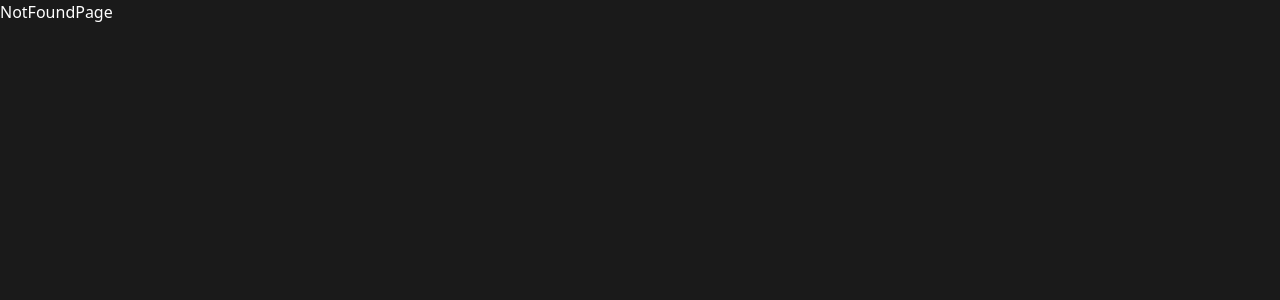
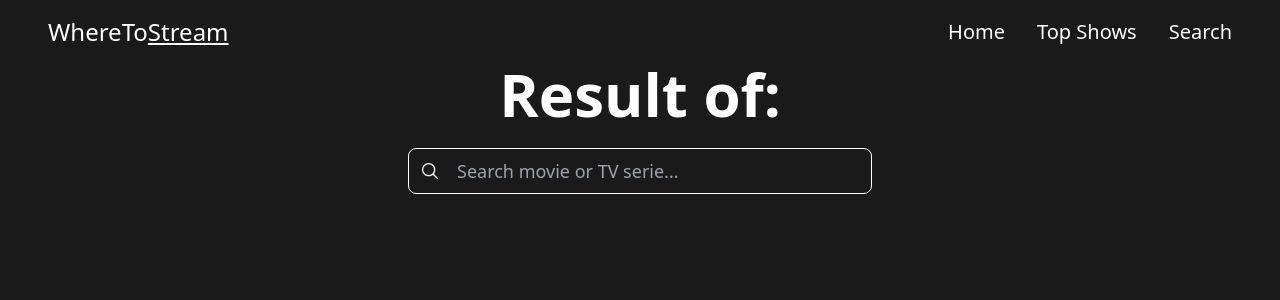
Before and after one commit to ssamusr/where_to_stream, a React (Vite) app: page /search in a window 1280 px wide. Before the commit this address had no page. Shown: the top 300 px of the page. Built offline with nearby package versions, Linux system fonts and the light colour scheme.

Commit message:
Added route search without query

```diff
--- a/src/constants/siteContent.ts
+++ b/src/constants/siteContent.ts
@@ -39,7 +39,7 @@
   navbarLinks: [
     { id: 1, text: 'Home', url: '/' },
     { id: 2, text: 'Top Shows', url: '/top' },
-    { id: 3, text: 'About', url: '/about' },
+    { id: 3, text: 'Search', url: '/search' },
   ],
   backgroundImages: [
     {
--- a/src/pages/AboutPage.tsx
+++ /dev/null
@@ -1,3 +0,0 @@
-export const AboutPage = () => {
-  return <div>AboutPage</div>
-}
--- a/src/pages/SearchResultsPage.tsx
+++ b/src/pages/SearchResultsPage.tsx
@@ -33,10 +33,10 @@
   return (
     <>
       <Header />
-      <div className='mx-auto max-w-[1600px] px-4 sm:px-6 lg:px-8 xl:px-12'>
+      <div className='mx-auto max-w-[1600px] px-4 pb-20 sm:px-6 lg:px-8 xl:px-12'>
         <div className='flex flex-col items-center gap-4'>
           <h1 className='mb-2 text-center text-4xl font-bold md:text-6xl'>
-            Result of: {query}
+            Result of: <span className='capitalize'>{query}</span>
           </h1>
 
           <SearchInput />
--- a/src/pages/TopShowsPage.tsx
+++ b/src/pages/TopShowsPage.tsx
@@ -11,7 +11,7 @@
   const location = useLocation()
 
   const [selectedStreamingService, setSelectedStreamingService] = useState(
-    location.state?.selectedStreaming,
+    location.state?.selectedStreaming || 'netflix',
   )
 
   const { data: topShowsData } = useFetch<ShowItem[]>({
@@ -26,7 +26,7 @@
   return (
     <>
       <Header />
-      <div className='mx-auto max-w-[1600px] px-4 sm:px-6 lg:px-8 xl:px-12'>
+      <div className='mx-auto max-w-[1600px] px-4 pb-20 sm:px-6 lg:px-8 xl:px-12'>
         <h1 className='mb-2 text-center text-4xl font-bold md:text-6xl'>
           Lo más visto en:
         </h1>
--- a/src/pages/index.ts
+++ b/src/pages/index.ts
@@ -1,4 +1,3 @@
-export * from './AboutPage'
 export * from './HomePage'
 export * from './NotFoundPage'
 export * from './SearchResultsPage'
--- a/src/router/index.tsx
+++ b/src/router/index.tsx
@@ -1,6 +1,5 @@
 import { createBrowserRouter } from 'react-router-dom'
 import {
-  AboutPage,
   HomePage,
   NotFoundPage,
   SearchResultsPage,
@@ -22,8 +21,8 @@
         element: <TopShowsPage />,
       },
       {
-        path: '/about',
-        element: <AboutPage />,
+        path: '/search',
+        element: <SearchResultsPage />,
       },
       {
         path: '/search/:query',
```
